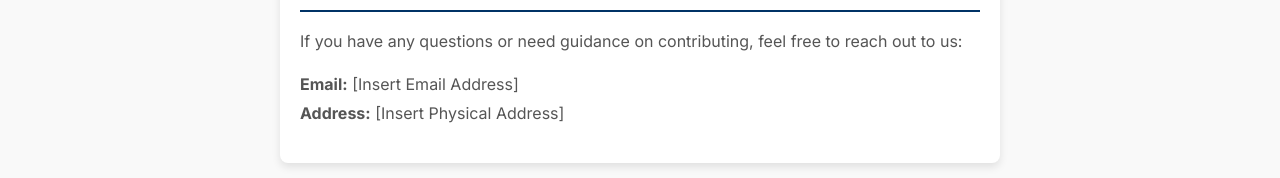
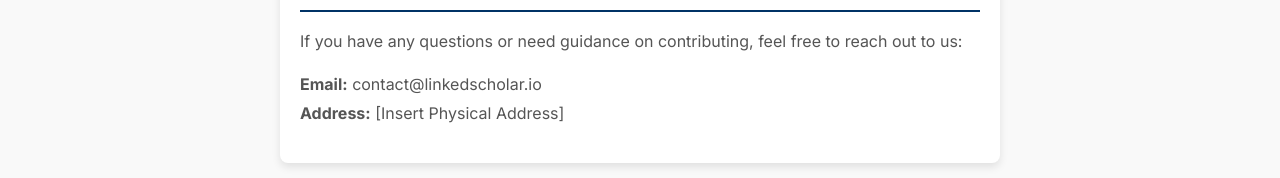
Before and after one commit to ResearchStalker/Research-Stalker-UI, a React (Create React App) app: page /contribute in a window 1280 px wide. Shown: the part 920-1098 px from the top of the page. Built offline with nearby package versions, Linux system fonts and the light colour scheme; no server answers.

Commit message:
Update Contribute.tsx

```diff
--- a/src/views/Contribute.tsx
+++ b/src/views/Contribute.tsx
@@ -61,7 +61,7 @@ const Contribute: React.FC = () => {
                         If you have any questions or need guidance on contributing, feel free to reach out to us:
                     </p>
                     <p>
-                        <strong>Email:</strong> [Insert Email Address]<br />
+                        <strong>Email:</strong> contact@linkedscholar.io<br />
                         <strong>Address:</strong> [Insert Physical Address]
                     </p>
                 </section>
```
